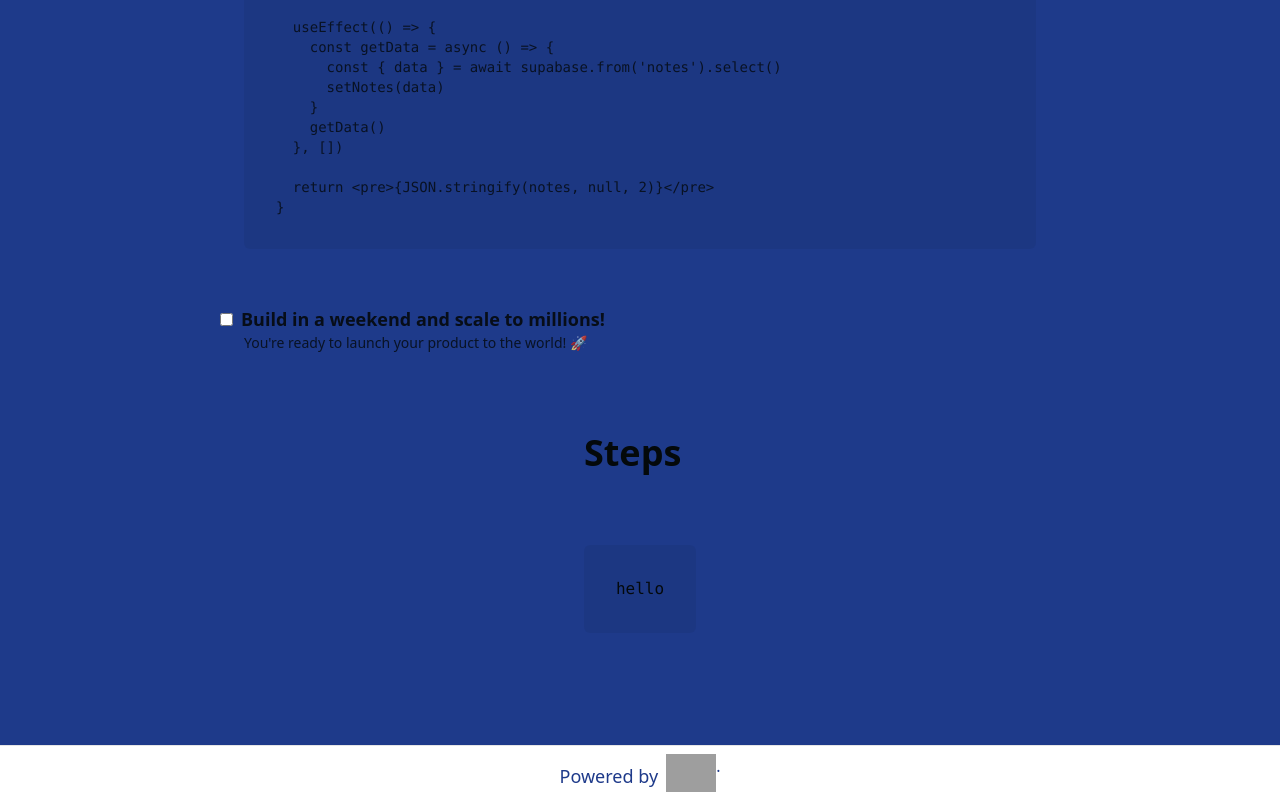
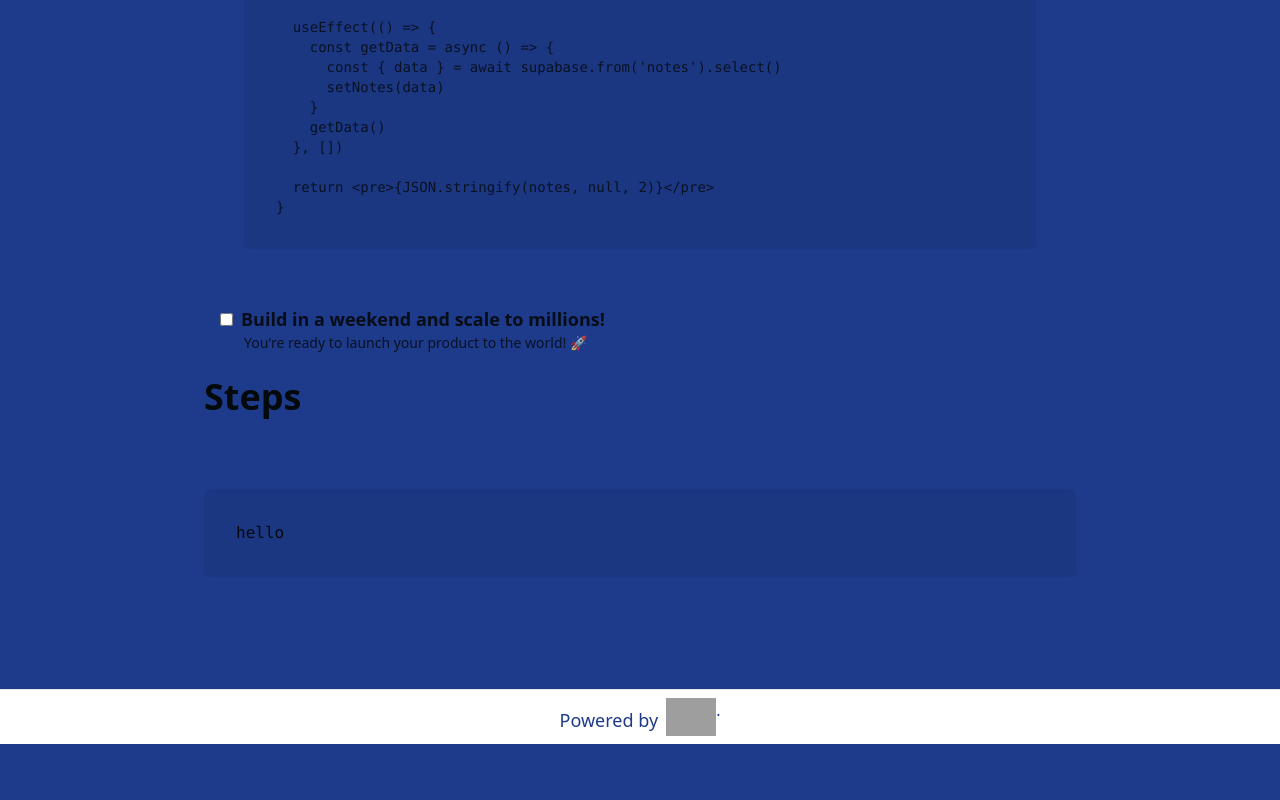
Before and after one commit to CodeDroid999/Sync-my-soc, a Next.js app: page / in a window 1280 px wide. Shown: the part 1723-2523 px from the top of the page. After the commit the page ends 2467 px from the top, so only its background shows below. Built offline with nearby package versions, Linux system fonts and the light colour scheme; no server answers; grey boxes are pictures that could not be loaded.

Commit message:
set up glass bg

```diff
--- a/app/page.tsx
+++ b/app/page.tsx
@@ -37,14 +37,13 @@ export default async function Index() {
         <main className="flex-1 flex flex-col gap-6">
           <h2 className="font-bold text-4xl mb-4">steps</h2>
           {isSupabaseConnected ? <SignUpUserSteps /> : <ConnectSupabaseSteps />}
+          <div className="flex-1 flex flex-col gap-6">
+          <h2 className="font-bold text-4xl mb-4">Steps</h2>
+          <StepsGlass/>
+        </div>
         </main>
       </div>
-      <div className="animate-in flex-1 flex flex-col gap-20 opacity-0 max-w-4xl px-3">
-                <main className="flex-1 flex flex-col gap-6">
-          <h2 className="font-bold text-4xl mb-4">Steps</h2>
-          <StepsGlass/>
-        </main>
-      </div>
+
 
       <footer className="w-full border-t border-t-foreground/10 p-2 flex justify-center text-center text-md bg-white  text-blue-900  space-x-2 align-center">
           <p className="text-lg pt-2">Powered by</p>
```
